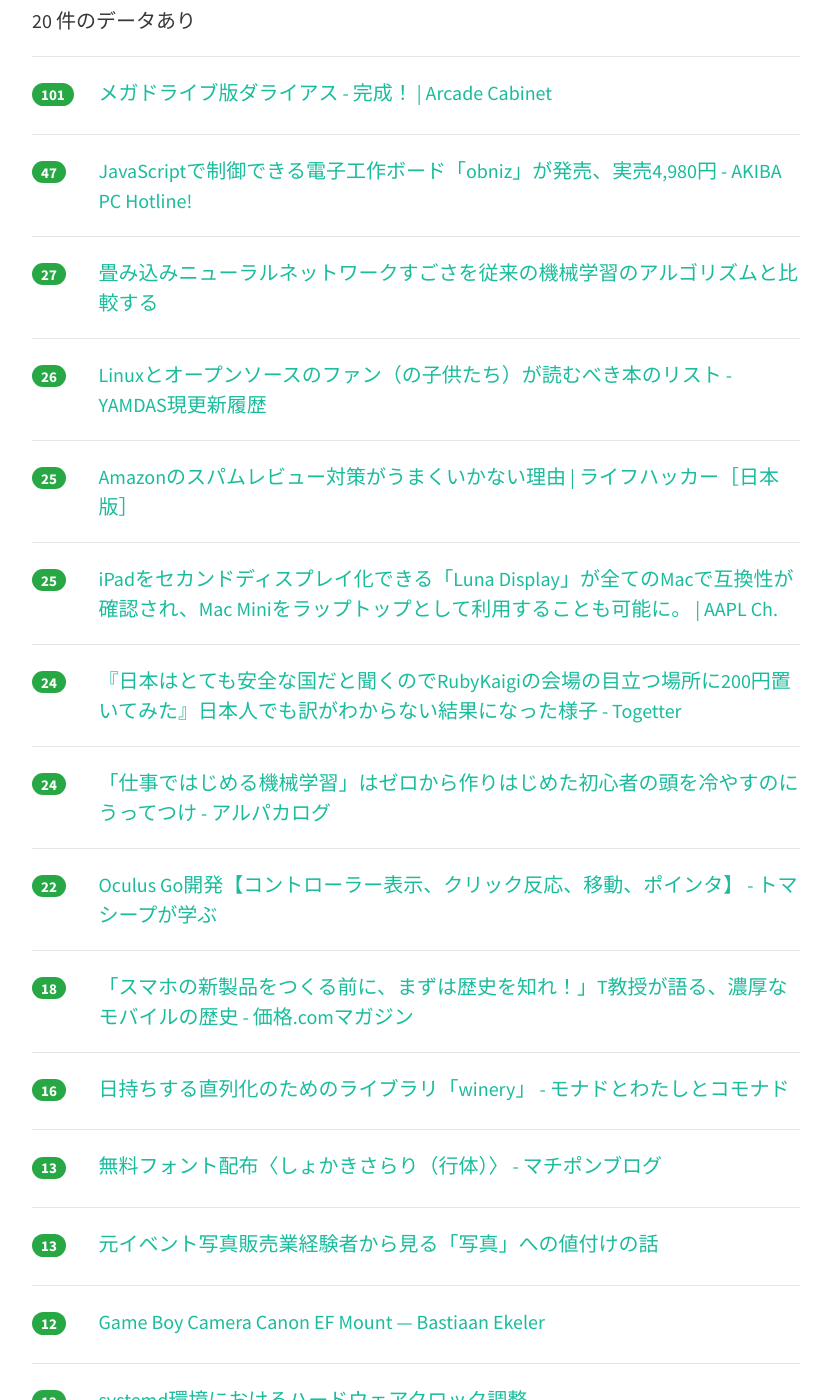
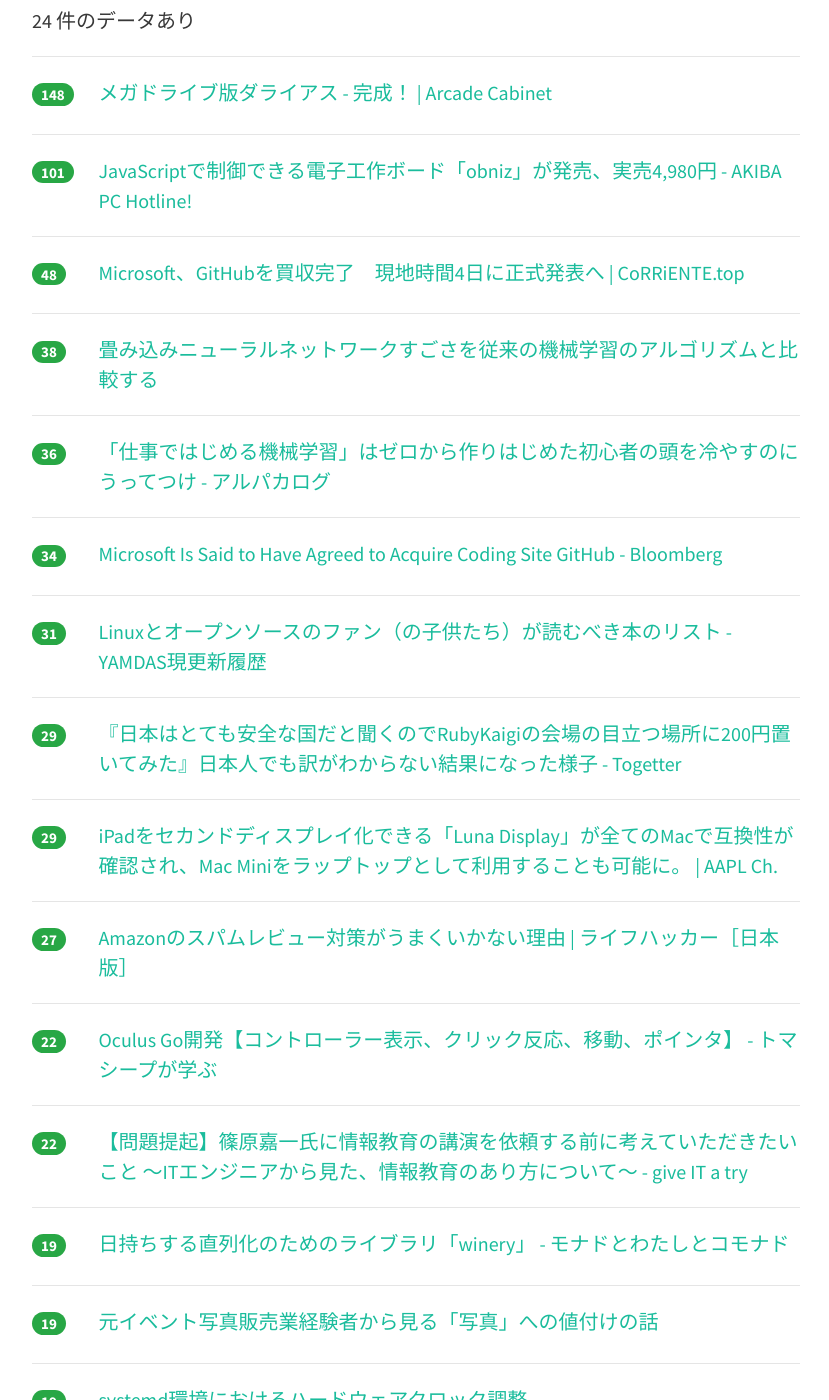
Before and after one commit to yatta47/hatena-matome-site, a Jekyll site: the page built from _posts/2018-06-04-hatena.md, in a window 1280 px wide and 1400 px high, scrolled down 317 px. Shown: the whole window, without its empty margins (224-1053 px from the left). Built offline with Jekyll 4.4.1, drawn with Linux system fonts in a browser that asks for light colours; nearby versions of some CDN libraries; some of the changed text lies outside the part shown.

Commit message:
Updated 2018-06-04

```diff
--- a/_posts/2018-06-04-hatena.md
+++ b/_posts/2018-06-04-hatena.md
@@ -1,49 +1,59 @@
 ---
 layout: post
 title:  "2018-06-04 はてぶIT"
-date:   2018-06-04 08:01:50
+date:   2018-06-04 09:02:15
 tags: [it-hotentry]
 ---
-20 件のデータあり
+24 件のデータあり
 
 <hr><div class="row">
-<div class="col-1"><span class="badge badge-pill badge-success h2">101</span></div>
+<div class="col-1"><span class="badge badge-pill badge-success h2">148</span></div>
 <div class="col-11"><a href='https://ameblo.jp/arcade-cabinet/entry-12381068306.html' target='_blank'>メガドライブ版ダライアス - 完成！ | Arcade Cabinet</a></div>
 </div>
 <hr>
 <div class="row">
-<div class="col-1"><span class="badge badge-pill badge-success h2">47</span></div>
+<div class="col-1"><span class="badge badge-pill badge-success h2">101</span></div>
 <div class="col-11"><a href='https://akiba-pc.watch.impress.co.jp/docs/news/news/1125352.html' target='_blank'>JavaScriptで制御できる電子工作ボード「obniz」が発売、実売4,980円 - AKIBA PC Hotline!</a></div>
 </div>
 <hr>
 <div class="row">
-<div class="col-1"><span class="badge badge-pill badge-success h2">27</span></div>
+<div class="col-1"><span class="badge badge-pill badge-success h2">48</span></div>
+<div class="col-11"><a href='https://corriente.top/post-66891/' target='_blank'>Microsoft、GitHubを買収完了　現地時間4日に正式発表へ | CoRRiENTE.top</a></div>
+</div>
+<hr>
+<div class="row">
+<div class="col-1"><span class="badge badge-pill badge-success h2">38</span></div>
 <div class="col-11"><a href='https://qiita.com/koshian2/items/f9f20f3e0eee711b1505' target='_blank'>畳み込みニューラルネットワークすごさを従来の機械学習のアルゴリズムと比較する</a></div>
 </div>
 <hr>
 <div class="row">
-<div class="col-1"><span class="badge badge-pill badge-success h2">26</span></div>
+<div class="col-1"><span class="badge badge-pill badge-success h2">36</span></div>
+<div class="col-11"><a href='https://alpacat.hatenablog.com/entry/ml-at-work' target='_blank'>「仕事ではじめる機械学習」はゼロから作りはじめた初心者の頭を冷やすのにうってつけ - アルパカログ</a></div>
+</div>
+<hr>
+<div class="row">
+<div class="col-1"><span class="badge badge-pill badge-success h2">34</span></div>
+<div class="col-11"><a href='https://www.bloomberg.com/news/articles/2018-06-03/microsoft-is-said-to-have-agreed-to-acquire-coding-site-github' target='_blank'>Microsoft Is Said to Have Agreed to Acquire Coding Site GitHub - Bloomberg</a></div>
+</div>
+<hr>
+<div class="row">
+<div class="col-1"><span class="badge badge-pill badge-success h2">31</span></div>
 <div class="col-11"><a href='http://d.hatena.ne.jp/yomoyomo/20180529/ossreadlinglist' target='_blank'>Linuxとオープンソースのファン（の子供たち）が読むべき本のリスト - YAMDAS現更新履歴</a></div>
 </div>
 <hr>
 <div class="row">
-<div class="col-1"><span class="badge badge-pill badge-success h2">25</span></div>
-<div class="col-11"><a href='https://www.lifehacker.jp/2018/06/heres-why-amazon-cant-fix-review-spam.html' target='_blank'>Amazonのスパムレビュー対策がうまくいかない理由 | ライフハッカー［日本版］</a></div>
+<div class="col-1"><span class="badge badge-pill badge-success h2">29</span></div>
+<div class="col-11"><a href='https://togetter.com/li/1233585' target='_blank'>『日本はとても安全な国だと聞くのでRubyKaigiの会場の目立つ場所に200円置いてみた』日本人でも訳がわからない結果になった様子 - Togetter</a></div>
 </div>
 <hr>
 <div class="row">
-<div class="col-1"><span class="badge badge-pill badge-success h2">25</span></div>
+<div class="col-1"><span class="badge badge-pill badge-success h2">29</span></div>
 <div class="col-11"><a href='https://applech2.com/archives/20180603-luna-display-support-all-mac.html' target='_blank'>iPadをセカンドディスプレイ化できる「Luna Display」が全てのMacで互換性が確認され、Mac Miniをラップトップとして利用することも可能に。 | AAPL Ch.</a></div>
 </div>
 <hr>
 <div class="row">
-<div class="col-1"><span class="badge badge-pill badge-success h2">24</span></div>
-<div class="col-11"><a href='https://togetter.com/li/1233585' target='_blank'>『日本はとても安全な国だと聞くのでRubyKaigiの会場の目立つ場所に200円置いてみた』日本人でも訳がわからない結果になった様子 - Togetter</a></div>
-</div>
-<hr>
-<div class="row">
-<div class="col-1"><span class="badge badge-pill badge-success h2">24</span></div>
-<div class="col-11"><a href='https://alpacat.hatenablog.com/entry/ml-at-work' target='_blank'>「仕事ではじめる機械学習」はゼロから作りはじめた初心者の頭を冷やすのにうってつけ - アルパカログ</a></div>
+<div class="col-1"><span class="badge badge-pill badge-success h2">27</span></div>
+<div class="col-11"><a href='https://www.lifehacker.jp/2018/06/heres-why-amazon-cant-fix-review-spam.html' target='_blank'>Amazonのスパムレビュー対策がうまくいかない理由 | ライフハッカー［日本版］</a></div>
 </div>
 <hr>
 <div class="row">
@@ -52,43 +62,53 @@ tags: [it-hotentry]
 </div>
 <hr>
 <div class="row">
+<div class="col-1"><span class="badge badge-pill badge-success h2">22</span></div>
+<div class="col-11"><a href='http://blog.jnito.com/entry/2018/06/04/053705' target='_blank'>【問題提起】篠原嘉一氏に情報教育の講演を依頼する前に考えていただきたいこと ～ITエンジニアから見た、情報教育のあり方について～ - give IT a try</a></div>
+</div>
+<hr>
+<div class="row">
+<div class="col-1"><span class="badge badge-pill badge-success h2">19</span></div>
+<div class="col-11"><a href='http://fumieval.hatenablog.com/entry/2018/06/03/195024' target='_blank'>日持ちする直列化のためのライブラリ「winery」 - モナドとわたしとコモナド</a></div>
+</div>
+<hr>
+<div class="row">
+<div class="col-1"><span class="badge badge-pill badge-success h2">19</span></div>
+<div class="col-11"><a href='https://anond.hatelabo.jp/20180604011619' target='_blank'>元イベント写真販売業経験者から見る「写真」への値付けの話</a></div>
+</div>
+<hr>
+<div class="row">
+<div class="col-1"><span class="badge badge-pill badge-success h2">19</span></div>
+<div class="col-11"><a href='https://qiita.com/slug/items/4f902f45c5796f69309c' target='_blank'>systemd環境におけるハードウェアクロック調整</a></div>
+</div>
+<hr>
+<div class="row">
 <div class="col-1"><span class="badge badge-pill badge-success h2">18</span></div>
 <div class="col-11"><a href='https://kakakumag.com/pc-smartphone/?id=12249' target='_blank'>「スマホの新製品をつくる前に、まずは歴史を知れ！」T教授が語る、濃厚なモバイルの歴史 - 価格.comマガジン</a></div>
 </div>
 <hr>
 <div class="row">
-<div class="col-1"><span class="badge badge-pill badge-success h2">16</span></div>
-<div class="col-11"><a href='http://fumieval.hatenablog.com/entry/2018/06/03/195024' target='_blank'>日持ちする直列化のためのライブラリ「winery」 - モナドとわたしとコモナド</a></div>
-</div>
-<hr>
-<div class="row">
-<div class="col-1"><span class="badge badge-pill badge-success h2">13</span></div>
+<div class="col-1"><span class="badge badge-pill badge-success h2">18</span></div>
 <div class="col-11"><a href='http://shokaki.hatenablog.jp/entry/2018/06/03/095429' target='_blank'>無料フォント配布〈しょかきさらり（行体）〉 - マチポンブログ</a></div>
 </div>
 <hr>
 <div class="row">
 <div class="col-1"><span class="badge badge-pill badge-success h2">13</span></div>
-<div class="col-11"><a href='https://anond.hatelabo.jp/20180604011619' target='_blank'>元イベント写真販売業経験者から見る「写真」への値付けの話</a></div>
-</div>
-<hr>
-<div class="row">
-<div class="col-1"><span class="badge badge-pill badge-success h2">12</span></div>
 <div class="col-11"><a href='http://ekeler.com/game-boy-camera-canon-ef-mount/' target='_blank'>Game Boy Camera Canon EF Mount — Bastiaan Ekeler</a></div>
 </div>
 <hr>
 <div class="row">
 <div class="col-1"><span class="badge badge-pill badge-success h2">12</span></div>
-<div class="col-11"><a href='https://qiita.com/slug/items/4f902f45c5796f69309c' target='_blank'>systemd環境におけるハードウェアクロック調整</a></div>
+<div class="col-11"><a href='http://musmus.main.jp/blog/gohoukoku/' target='_blank'>ご報告 | MusMus ブログ</a></div>
 </div>
 <hr>
 <div class="row">
 <div class="col-1"><span class="badge badge-pill badge-success h2">12</span></div>
-<div class="col-11"><a href='https://www.bloomberg.com/news/articles/2018-06-03/microsoft-is-said-to-have-agreed-to-acquire-coding-site-github' target='_blank'>Microsoft Is Said to Have Agreed to Acquire Coding Site GitHub - Bloomberg</a></div>
+<div class="col-11"><a href='https://smhn.info/201806-android-tablet-section' target='_blank'>グーグルの公式サイトからタブレット消去、ただのミスと判明。現在は復活 – すまほん!!</a></div>
 </div>
 <hr>
 <div class="row">
 <div class="col-1"><span class="badge badge-pill badge-success h2">11</span></div>
-<div class="col-11"><a href='http://musmus.main.jp/blog/gohoukoku/' target='_blank'>ご報告 | MusMus ブログ</a></div>
+<div class="col-11"><a href='http://mitomasan.hatenablog.com/entry/2018/05/29/234720' target='_blank'>リモートワーク、ひとりでやるか、みんなでやるか - コンポツさん</a></div>
 </div>
 <hr>
 <div class="row">
@@ -97,8 +117,8 @@ tags: [it-hotentry]
 </div>
 <hr>
 <div class="row">
-<div class="col-1"><span class="badge badge-pill badge-success h2">9</span></div>
-<div class="col-11"><a href='http://mitomasan.hatenablog.com/entry/2018/05/29/234720' target='_blank'>リモートワーク、ひとりでやるか、みんなでやるか - コンポツさん</a></div>
+<div class="col-1"><span class="badge badge-pill badge-success h2">10</span></div>
+<div class="col-11"><a href='https://www.theverge.com/2018/6/3/17422752/microsoft-github-acquisition-rumors' target='_blank'>Microsoft has reportedly acquired GitHub - The Verge</a></div>
 </div>
 <hr>
 <div class="row">
```
